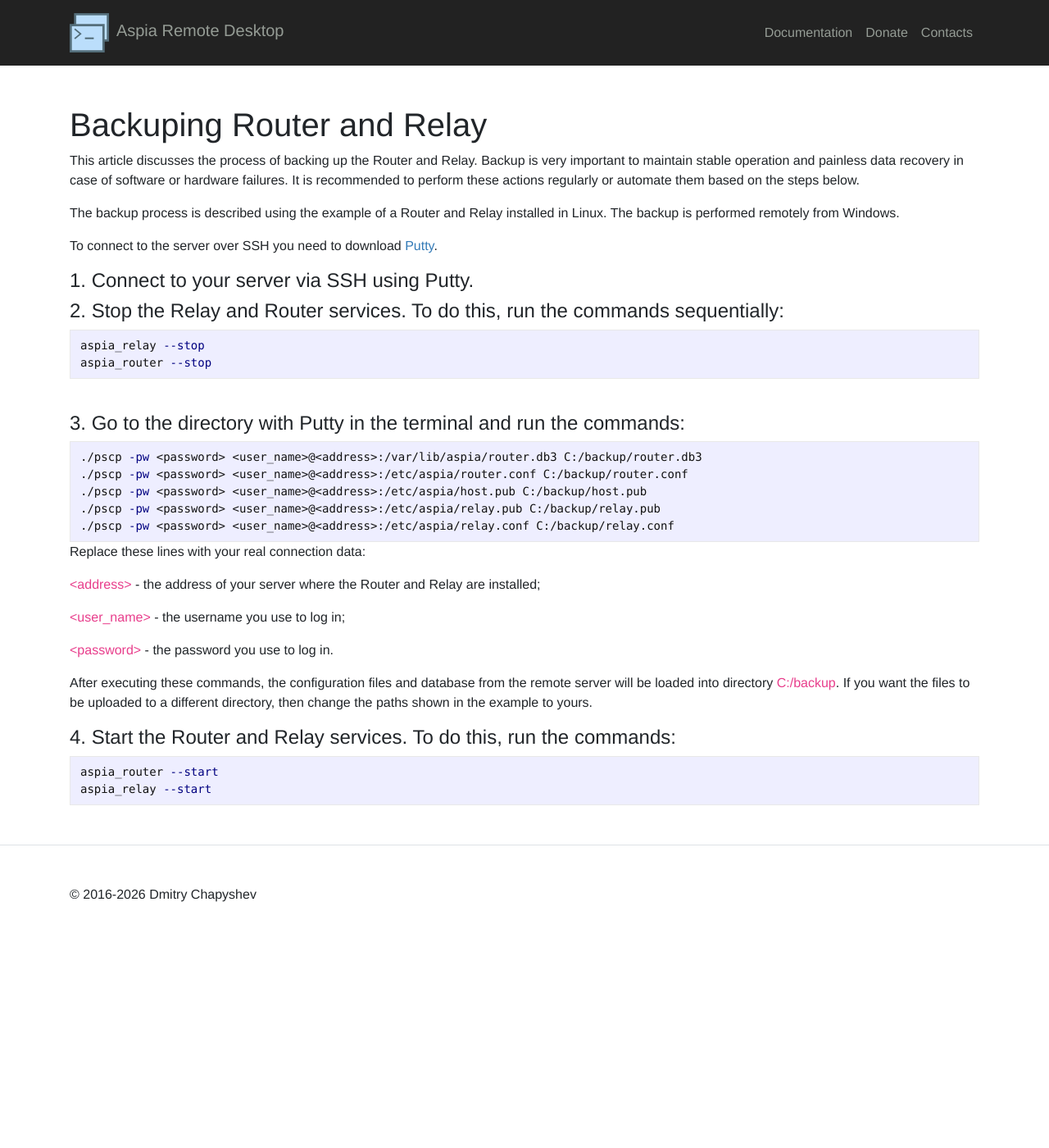
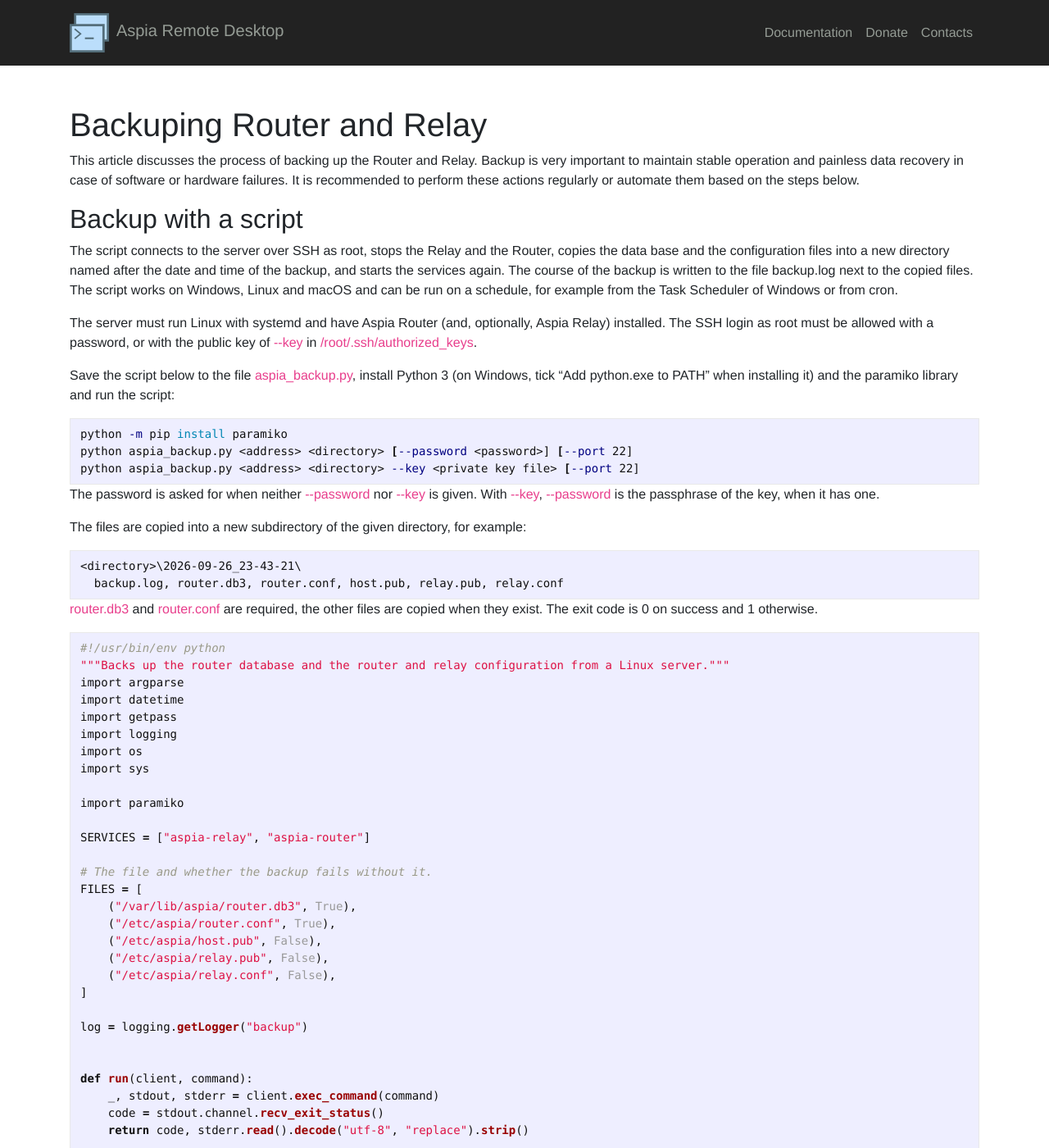
Before and after one commit to dchapyshev/dchapyshev.github.io, a Jekyll site: the page built from docs/backup-router-and-relay.md, in a window 1280 px wide and 1400 px high. Shown: the whole window at 82% size. Built offline with Jekyll 4.4.1, drawn with Linux system fonts in a browser that asks for light colours; some of the changed text lies outside the part shown.

Commit message:
Update docs.

````diff
--- a/docs/backup-router-and-relay.md
+++ b/docs/backup-router-and-relay.md
@@ -7,6 +7,156 @@ This article discusses the process of backing up the Router and Relay.
 Backup is very important to maintain stable operation and painless data recovery in case of software or hardware failures.
 It is recommended to perform these actions regularly or automate them based on the steps below.
 
+## Backup with a script
+The script connects to the server over SSH as root, stops the Relay and the Router, copies the data
+base and the configuration files into a new directory named after the date and time of the backup,
+and starts the services again. The course of the backup is written to the file backup.log next to the
+copied files. The script works on Windows, Linux and macOS and can be run on a schedule, for example
+from the Task Scheduler of Windows or from cron.
+
+The server must run Linux with systemd and have Aspia Router (and, optionally, Aspia Relay)
+installed. The SSH login as root must be allowed with a password, or with the public key of `--key`
+in `/root/.ssh/authorized_keys`.
+
+Save the script below to the file `aspia_backup.py`, install Python 3 (on Windows, tick "Add
+python.exe to PATH" when installing it) and the paramiko library and run the script:
+
+```bash
+python -m pip install paramiko
+python aspia_backup.py <address> <directory> [--password <password>] [--port 22]
+python aspia_backup.py <address> <directory> --key <private key file> [--port 22]
+```
+
+The password is asked for when neither `--password` nor `--key` is given. With `--key`, `--password`
+is the passphrase of the key, when it has one.
+
+The files are copied into a new subdirectory of the given directory, for example:
+
+```text
+<directory>\2026-09-26_23-43-21\
+  backup.log, router.db3, router.conf, host.pub, relay.pub, relay.conf
+```
+
+`router.db3` and `router.conf` are required, the other files are copied when they exist. The exit
+code is 0 on success and 1 otherwise.
+
+```python
+#!/usr/bin/env python
+"""Backs up the router database and the router and relay configuration from a Linux server."""
+import argparse
+import datetime
+import getpass
+import logging
+import os
+import sys
+
+import paramiko
+
+SERVICES = ["aspia-relay", "aspia-router"]
+
+# The file and whether the backup fails without it.
+FILES = [
+    ("/var/lib/aspia/router.db3", True),
+    ("/etc/aspia/router.conf", True),
+    ("/etc/aspia/host.pub", False),
+    ("/etc/aspia/relay.pub", False),
+    ("/etc/aspia/relay.conf", False),
+]
+
+log = logging.getLogger("backup")
+
+
+def run(client, command):
+    _, stdout, stderr = client.exec_command(command)
+    code = stdout.channel.recv_exit_status()
+    return code, stderr.read().decode("utf-8", "replace").strip()
+
+
+def backup(client, directory, stopped):
+    for service in SERVICES:
+        code, _ = run(client, "systemctl is-active --quiet %s" % service)
+        if code != 0:
+            log.info("%s is not running", service)
+            continue
+        log.info("Stopping %s", service)
+        code, errors = run(client, "systemctl stop %s" % service)
+        if code != 0:
+            raise RuntimeError("unable to stop %s: %s" % (service, errors))
+        stopped.append(service)
+
+    sftp = client.open_sftp()
+    for path, required in FILES:
+        try:
+            sftp.stat(path)
+        except FileNotFoundError:
+            if required:
+                raise RuntimeError("%s not found" % path)
+            log.info("%s not found, skipped", path)
+            continue
+        target = os.path.join(directory, os.path.basename(path))
+        sftp.get(path, target)
+        log.info("%s -> %s", path, target)
+    sftp.close()
+
+
+def main():
+    parser = argparse.ArgumentParser(description=__doc__.splitlines()[0])
+    parser.add_argument("host")
+    parser.add_argument("directory")
+    parser.add_argument("--password")
+    parser.add_argument("--key", help="private key file")
+    parser.add_argument("--port", type=int, default=22)
+    args = parser.parse_args()
+
+    password = args.password
+    if password is None and args.key is None:
+        password = getpass.getpass("Password for root@%s: " % args.host)
+
+    directory = os.path.join(args.directory, datetime.datetime.now().strftime("%Y-%m-%d_%H-%M-%S"))
+    os.makedirs(directory, mode=0o700)
+
+    logging.basicConfig(level=logging.INFO, format="%(asctime)s %(levelname)s %(message)s",
+                        handlers=[logging.FileHandler(os.path.join(directory, "backup.log")),
+                                  logging.StreamHandler(sys.stdout)])
+    log.info("Backup of %s into %s", args.host, directory)
+
+    client = paramiko.SSHClient()
+    client.load_system_host_keys()
+    client.set_missing_host_key_policy(paramiko.AutoAddPolicy())
+    try:
+        client.connect(args.host, port=args.port, username="root", password=password,
+                       key_filename=args.key, allow_agent=False, look_for_keys=False, timeout=30)
+    except Exception as error:
+        log.error("Unable to connect: %s", error)
+        return 1
+
+    succeeded = True
+    stopped = []
+    try:
+        backup(client, directory, stopped)
+    except Exception as error:
+        log.error("%s", error)
+        succeeded = False
+    finally:
+        for service in reversed(stopped):
+            log.info("Starting %s", service)
+            code, errors = run(client, "systemctl start %s" % service)
+            if code != 0:
+                log.error("Unable to start %s: %s", service, errors)
+                succeeded = False
+        client.close()
+
+    log.info("Backup %s", "done" if succeeded else "FAILED")
+    return 0 if succeeded else 1
+
+
+if __name__ == "__main__":
+    sys.exit(main())
+```
+
+<br/>
+
+## Manual backup
 The backup process is described using the example of a Router and Relay installed in Linux. The backup
 is performed remotely from Windows.
 
````
